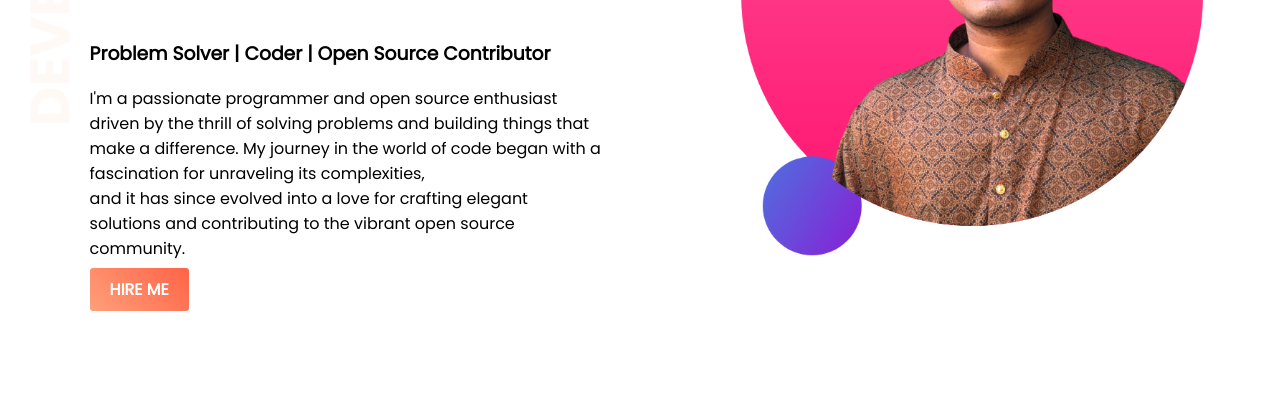
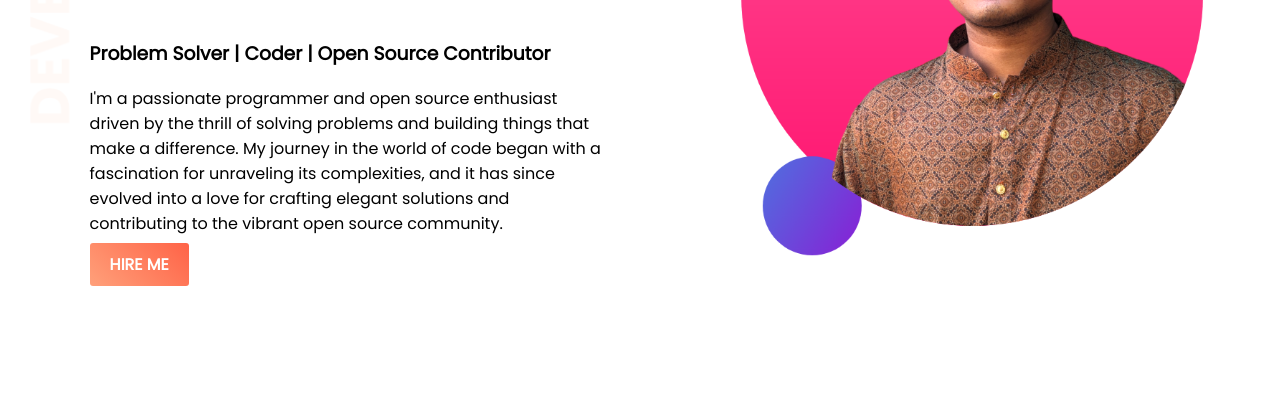
Before and after one commit to InquietoPartho/My-Portfolio, a plain HTML site: page index.html in a window 1280 px wide. Shown: the part 236-647 px from the top of the page. Drawn offline with Linux system fonts and the light colour scheme; grey boxes are pictures that could not be loaded.

Commit message:
Adding final Touch

```diff
--- a/index.html
+++ b/index.html
@@ -16,7 +16,7 @@
             <h1><span class = "name-highlight">Partho</span> Portfolio</h1>
             <h3>Problem Solver | Coder | Open Source Contributor</h3>
             <p> I'm a passionate programmer and open source enthusiast driven by the thrill of solving problems and building
-                things that make a difference. My journey in the world of code began with a fascination for unraveling its complexities,<br>
+                things that make a difference. My journey in the world of code began with a fascination for unraveling its complexities,
                 and it has since evolved into a love for crafting elegant solutions and contributing to the vibrant open source community.</p>
                 <a class = "link-button" target="_blank" href="https://bd.linkedin.com/in/pijush-kanti-roy-partho-11334324a">HIRE ME</a>
            </div>
```
